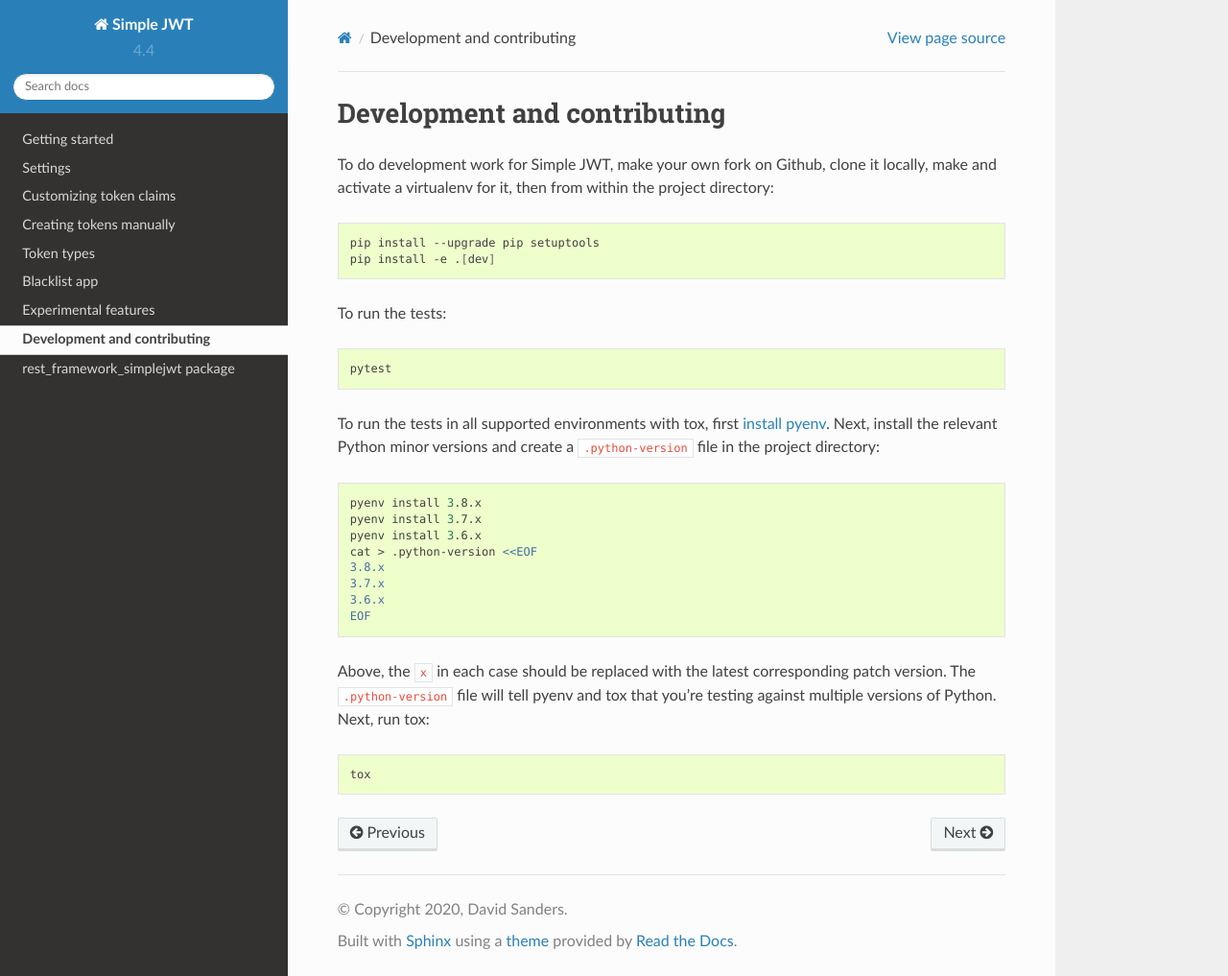
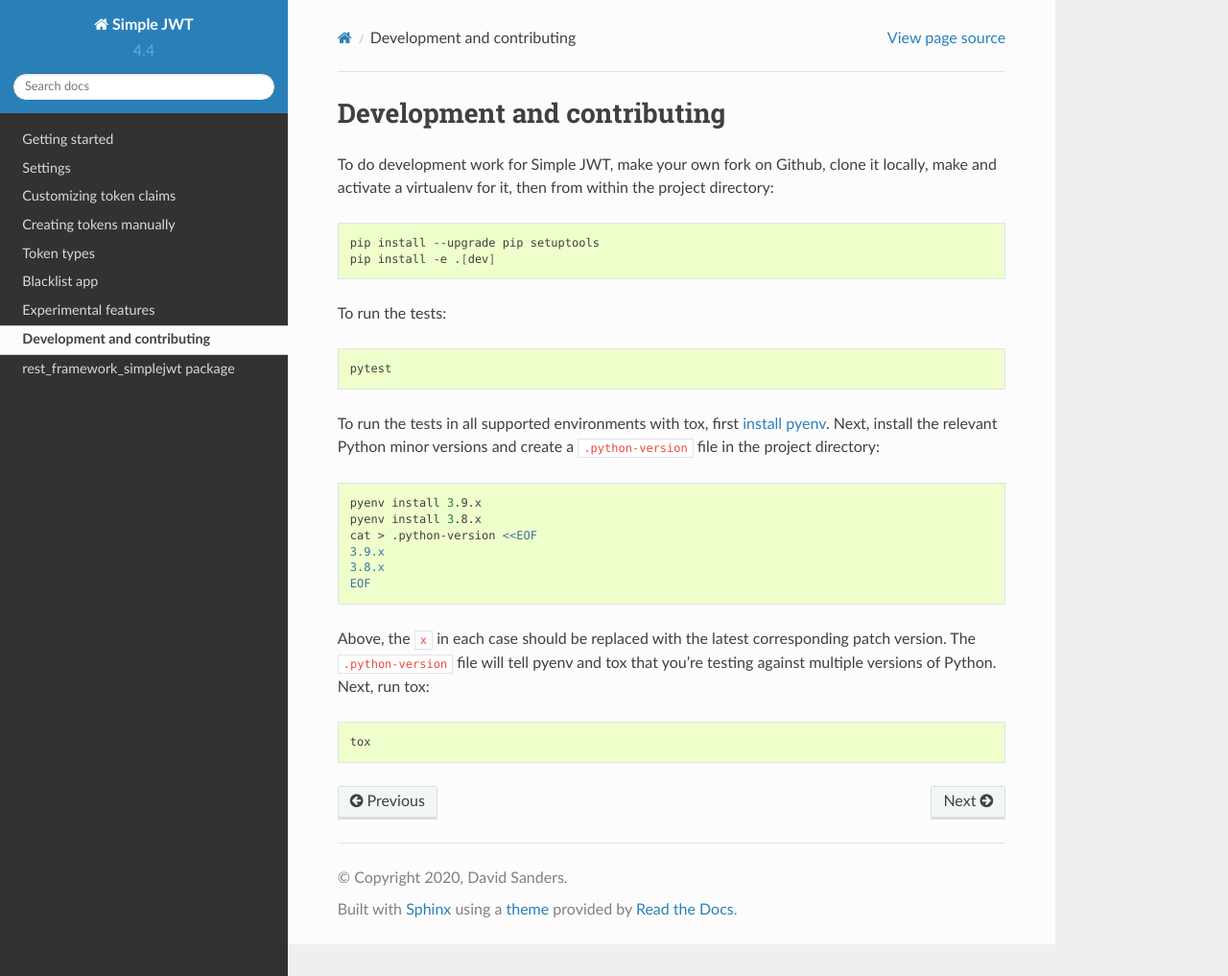
Before and after one commit to ludarkhorse/djangoframework, a Sphinx documentation site: the page built from docs/development_and_contributing.rst, in a window 1280 px wide and 1017 px high. Shown: the whole window at 96% size. Built offline with Sphinx 7.4.7 and the Read the Docs theme 2.0.0, drawn with Linux system fonts in a browser that asks for light colours.

Commit message:
Update version support

```diff
--- a/docs/development_and_contributing.rst
+++ b/docs/development_and_contributing.rst
@@ -25,13 +25,11 @@ directory:
 
 .. code-block:: bash
 
+  pyenv install 3.9.x
   pyenv install 3.8.x
-  pyenv install 3.7.x
-  pyenv install 3.6.x
   cat > .python-version <<EOF
+  3.9.x
   3.8.x
-  3.7.x
-  3.6.x
   EOF
 
 Above, the ``x`` in each case should be replaced with the latest corresponding
--- a/docs/getting_started.rst
+++ b/docs/getting_started.rst
@@ -6,9 +6,9 @@ Getting started
 Requirements
 ------------
 
-* Python (3.6, 3.7, 3.8)
-* Django (2.0, 2.1, 2.2, 3.0)
-* Django REST Framework (3.8, 3.9, 3.10, 3.11)
+* Python (3.8, 3.9)
+* Django (2.2, 3.0, 3.1)
+* Django REST Framework (3.10, 3.11, 3.12)
 
 These are the officially supported python and package versions.  Other versions
 will probably work.  You're free to modify the tox config and see what is
--- a/setup.py
+++ b/setup.py
@@ -57,7 +57,7 @@ setup(
         'djangorestframework',
         'pyjwt',
     ],
-    python_requires='>=3.6',
+    python_requires='>=3.7',
     extras_require=extras_require,
     packages=find_packages(exclude=['tests', 'tests.*', 'licenses', 'requirements']),
     include_package_data=True,
```
Also changed, not shown: 2 other files.
